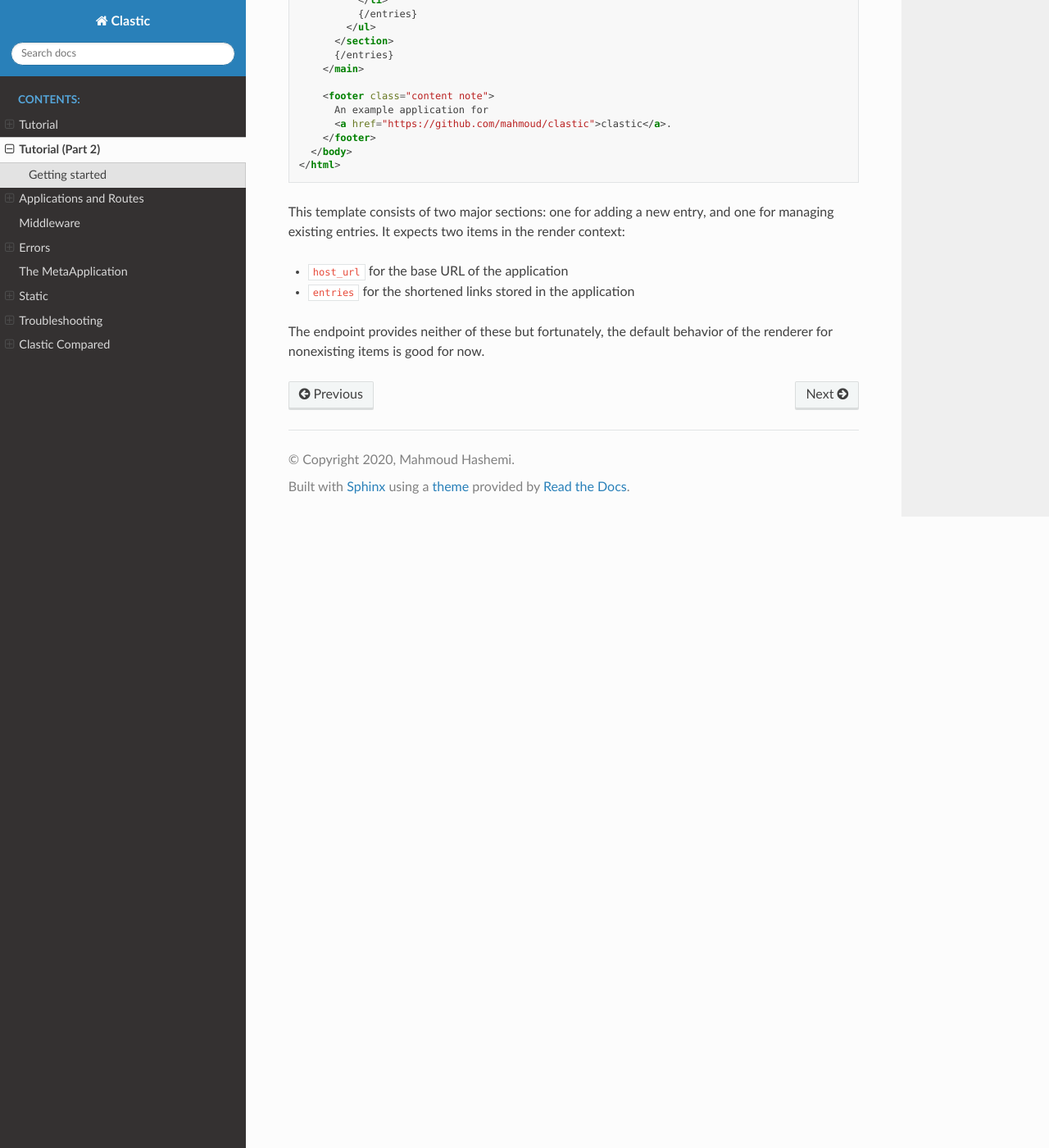
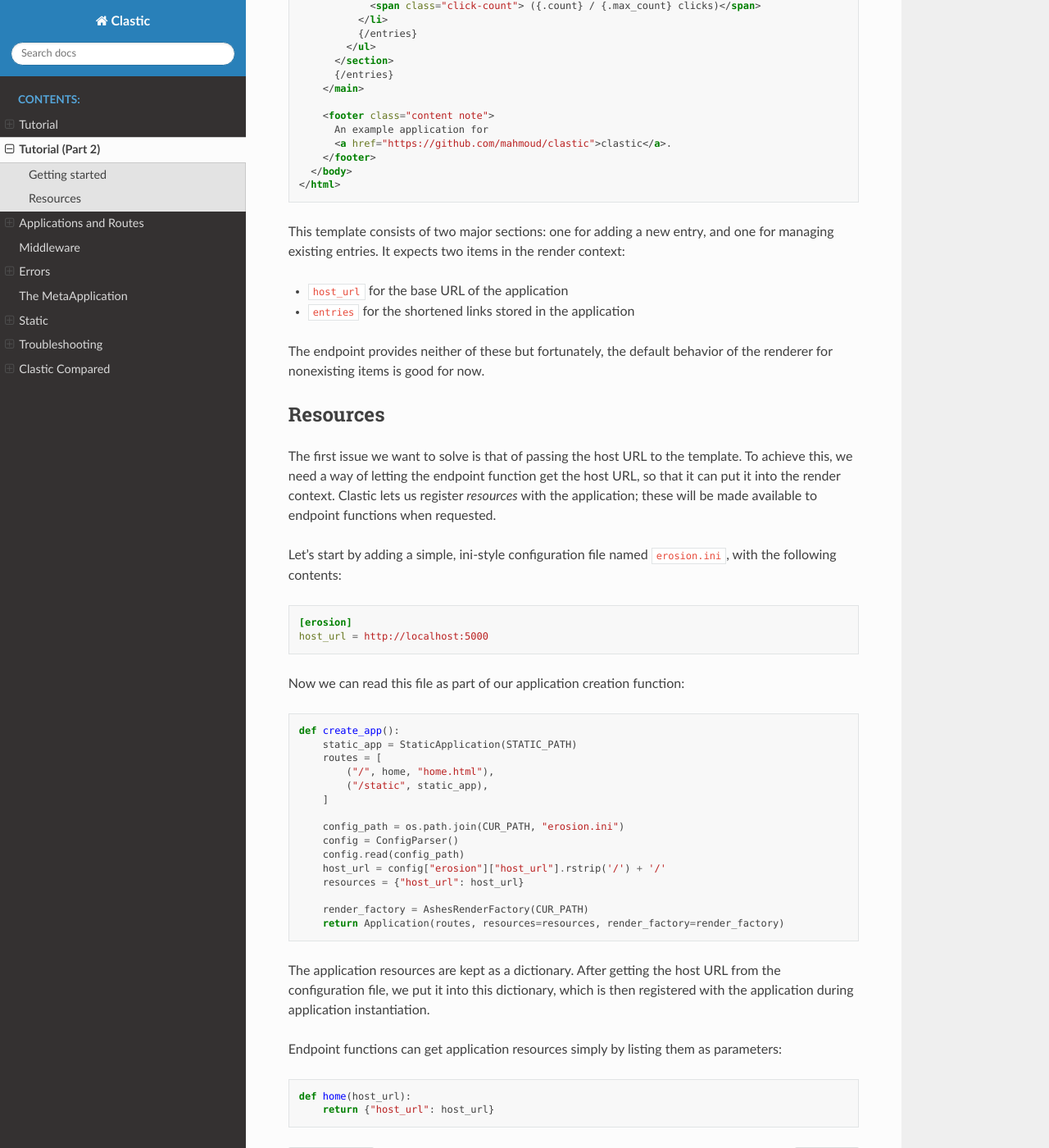
Before and after one commit to mahmoud/clastic, a Sphinx documentation site: the page built from docs/tutorial-part2.rst, in a window 1280 px wide and 1400 px high, scrolled down 2399 px. Shown: the whole window at 82% size. Built offline with Sphinx 7.4.7 and the Read the Docs theme 2.0.0, drawn with Linux system fonts in a browser that asks for light colours.

Commit message:
add host URL to application resources

```diff
--- a/docs/tutorial-part2.rst
+++ b/docs/tutorial-part2.rst
@@ -161,3 +161,60 @@ It expects two items in the render context:
 
 The endpoint provides neither of these but fortunately,
 the default behavior of the renderer for nonexisting items is good for now.
+
+
+Resources
+---------
+
+The first issue we want to solve is that of passing the host URL
+to the template.
+To achieve this, we need a way of letting the endpoint function
+get the host URL,
+so that it can put it into the render context.
+Clastic lets us register *resources* with the application;
+these will be made available to endpoint functions when requested.
+
+Let's start by adding a simple, ini-style configuration file
+named :file:`erosion.ini`,
+with the following contents:
+
+.. code-block:: ini
+
+   [erosion]
+   host_url = http://localhost:5000
+
+
+Now we can read this file as part of our application creation function:
+
+.. code-block:: python
+
+   def create_app():
+       static_app = StaticApplication(STATIC_PATH)
+       routes = [
+           ("/", home, "home.html"),
+           ("/static", static_app),
+       ]
+
+       config_path = os.path.join(CUR_PATH, "erosion.ini")
+       config = ConfigParser()
+       config.read(config_path)
+       host_url = config["erosion"]["host_url"].rstrip('/') + '/'
+       resources = {"host_url": host_url}
+
+       render_factory = AshesRenderFactory(CUR_PATH)
+       return Application(routes, resources=resources, render_factory=render_factory)
+
+
+The application resources are kept as a dictionary.
+After getting the host URL from the configuration file,
+we put it into this dictionary,
+which is then registered with the application during application
+instantiation.
+
+Endpoint functions can get application resources
+simply by listing them as parameters:
+
+.. code-block:: python
+
+   def home(host_url):
+       return {"host_url": host_url}
```
Also changed, not shown: 2 other files.
